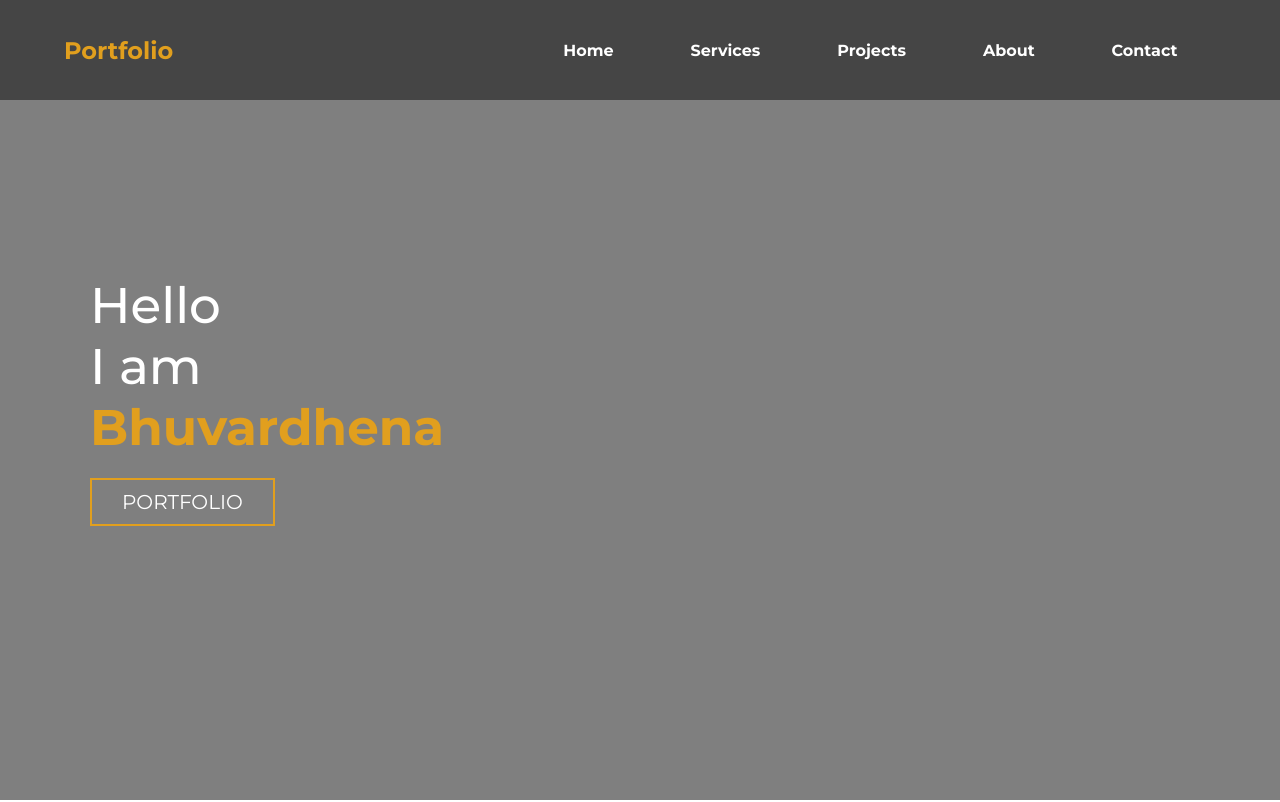
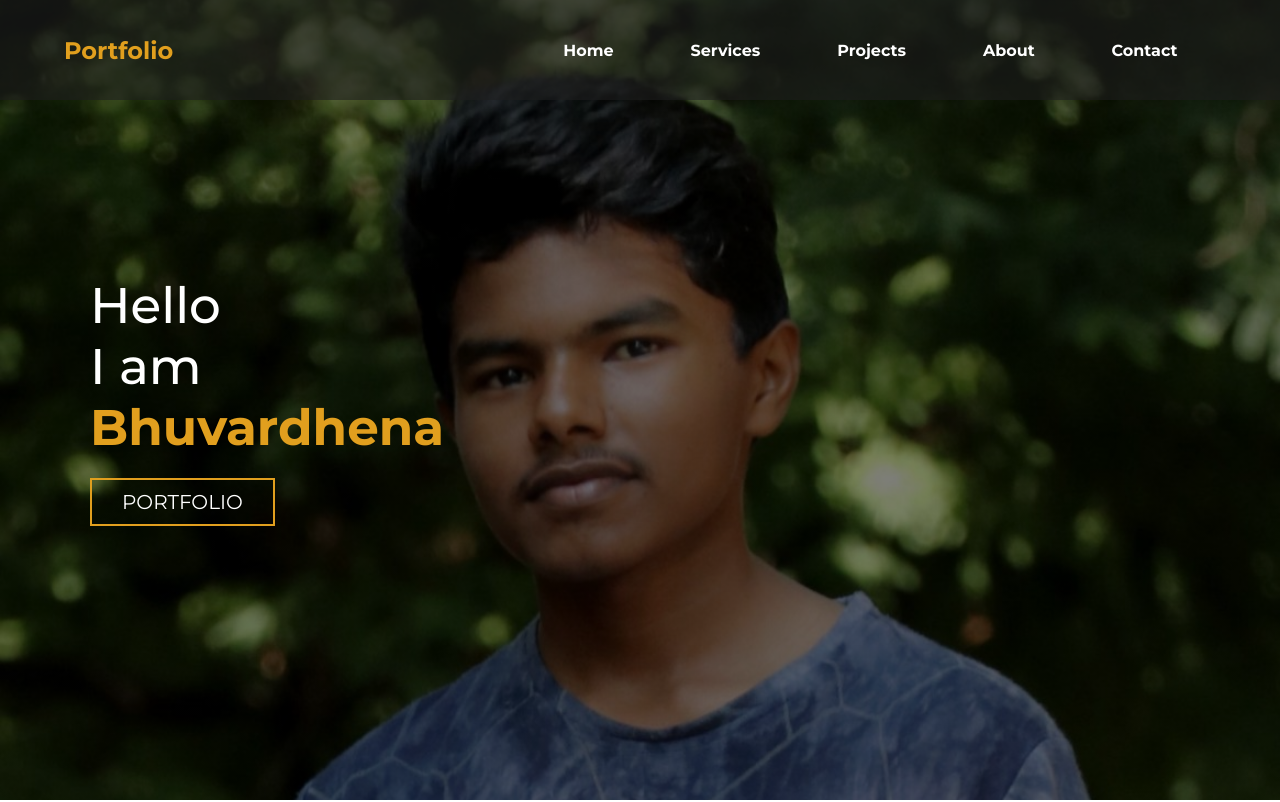
Before and after one commit to Bhuvardhena/My-portfolio, a plain HTML site: page index.html in a window 1280 px wide. Shown: the top 802 px of the page. Drawn offline with Linux system fonts and the light colour scheme; a script that the page names is missing.

Commit message:
change file directory

```diff
--- a/index.css
+++ b/index.css
@@ -91,7 +91,7 @@ color: #e19f1e;
 
 
 #herosection{
-  background-image: linear-gradient(rgba(0,0,0,0.5), rgba(0,0,0,0.5)),url(images/profile.jpg);
+  background-image: linear-gradient(rgba(0,0,0,0.5), rgba(0,0,0,0.5)),url(profile.jpg);
   background-position:center;
   background-size: cover;
   display: flex;
```
